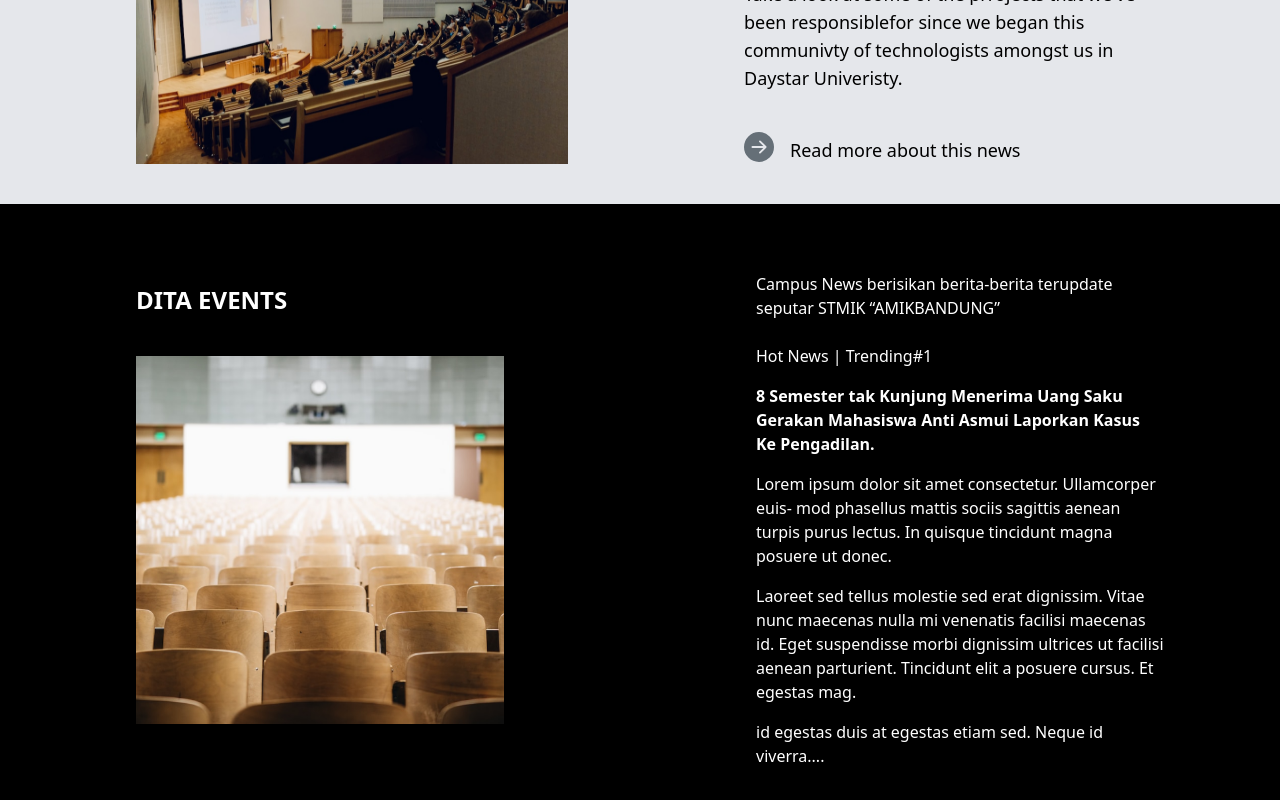
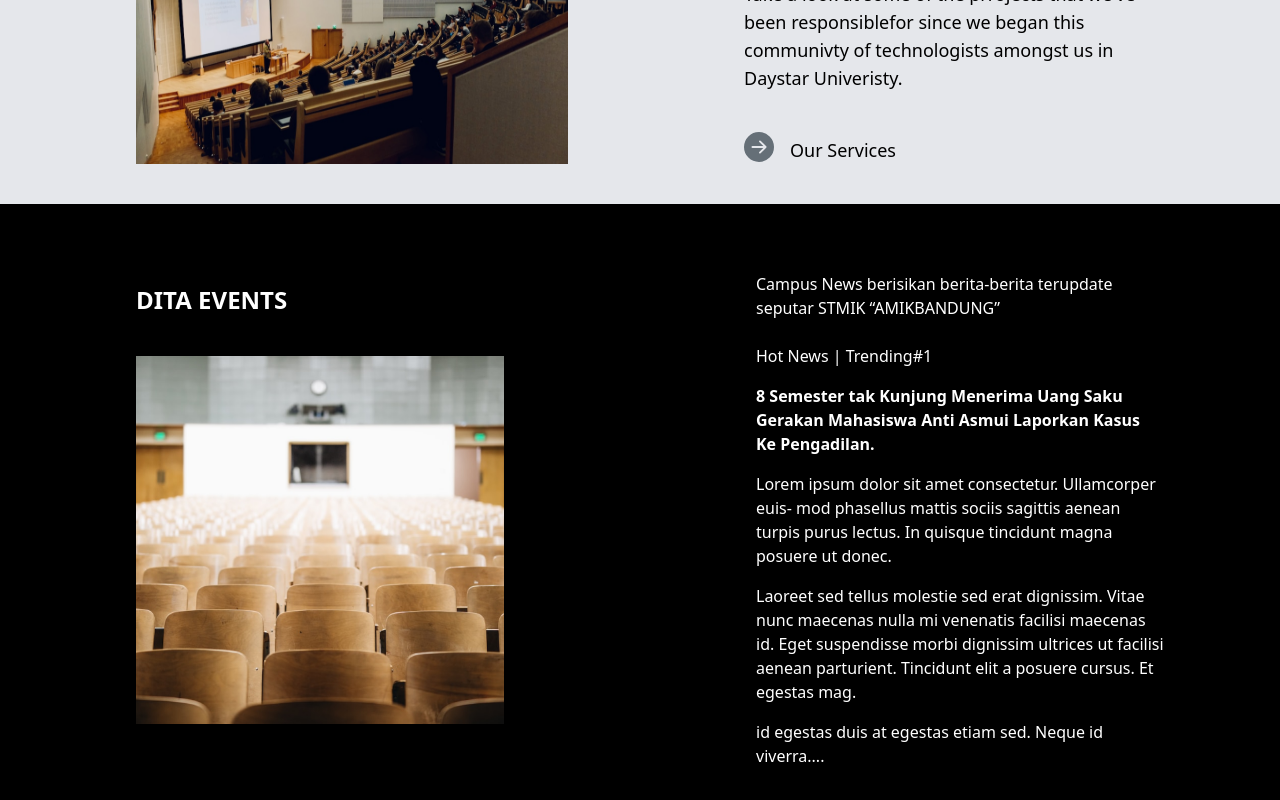
Before and after one commit to dita-daystaruni/dita-website-frontend, a React (Vite) app: page / in a window 1280 px wide. Shown: the part 1200-2000 px from the top of the page. Built offline with nearby package versions, Linux system fonts and the light colour scheme.

Commit message:
feat: added props for button incase text is changed

```diff
--- a/src/pages/components/common/greyRedirectBtn.jsx
+++ b/src/pages/components/common/greyRedirectBtn.jsx
@@ -2,11 +2,11 @@
 import { BsFillArrowRightCircleFill } from "react-icons/bs";
 
 
-const GreyRedirectBtn = ({margin_right,margin_top_bottom}) => {
+const GreyRedirectBtn = ({margin_right,margin_top_bottom,text}) => {
   return (
-    <button className={`flex gap-4 ${margin_right ? margin_right :""} ${margin_top_bottom ? margin_top_bottom : ''}`}>
+    <button className={`flex hover:underline gap-4 ${margin_right ? margin_right :""} ${margin_top_bottom ? margin_top_bottom : ''}`}>
       <BsFillArrowRightCircleFill size={30} color="#656f77" />
-      <p className="mt-1">Read more about this news</p>
+      <p className="mt-1">{text?text:"Read more about this"}</p>
     </button>
   );
 }
```
